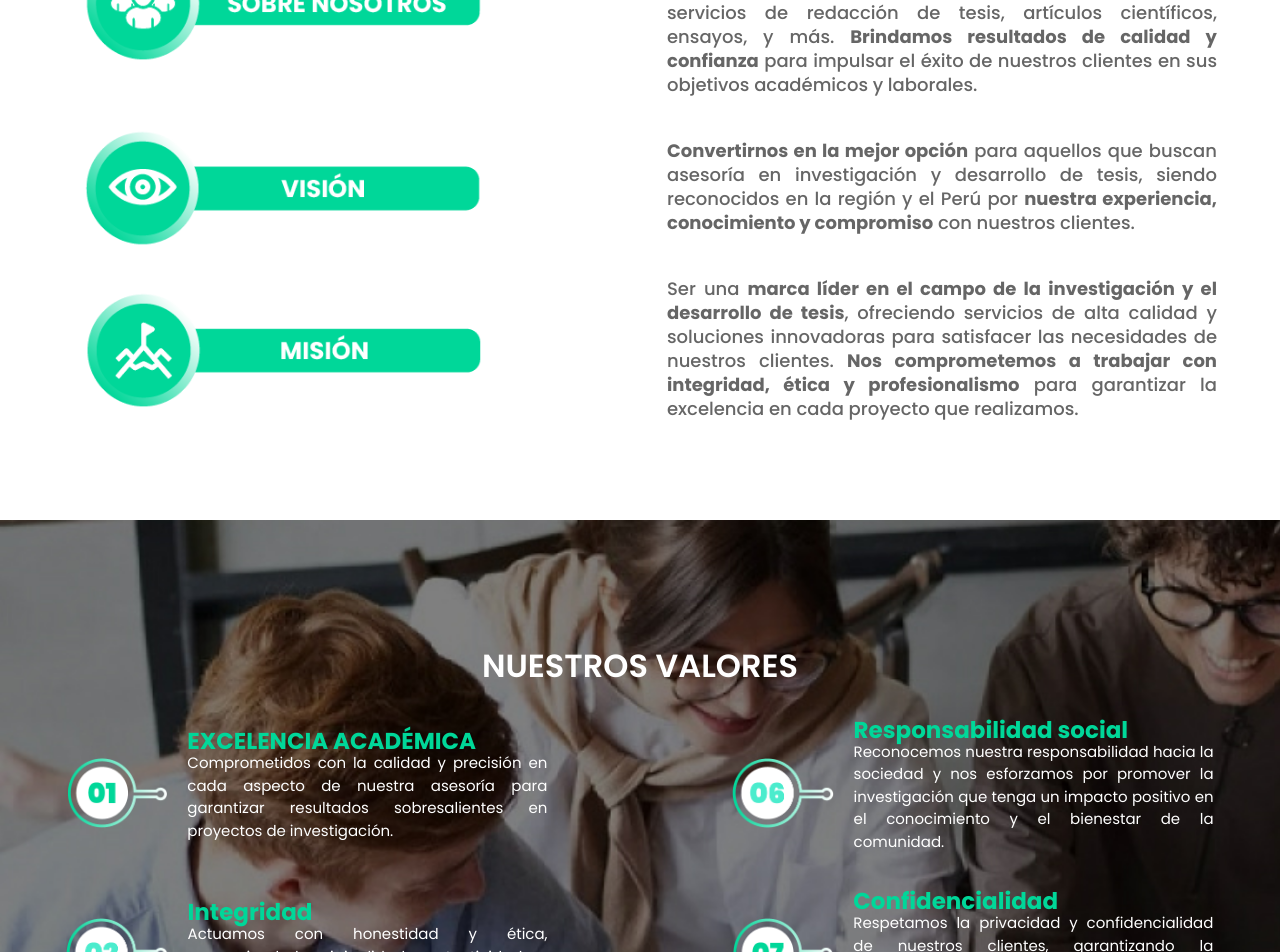
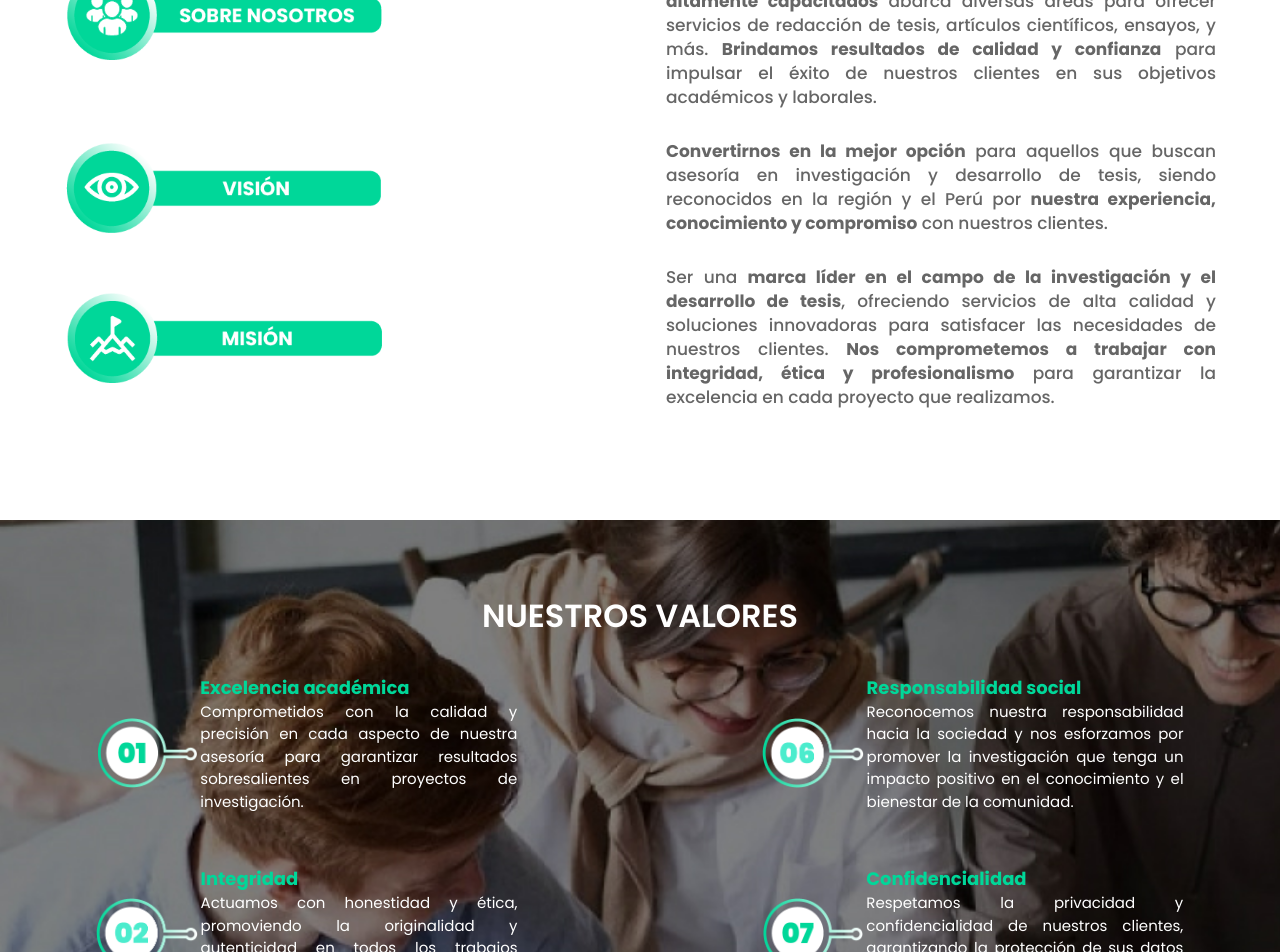
Before and after one commit to CJRS1/AMDDI, a React (Create React App) app in the folder amddi_project/: page /nosotros in a window 1280 px wide. Shown: the part 960-1912 px from the top of the page. Built offline with nearby package versions, Linux system fonts and the light colour scheme.

Commit message:
Hacièndolo responsive 100% v1

```diff
--- a/amddi_project/src/components/Nosotros.js
+++ b/amddi_project/src/components/Nosotros.js
@@ -237,7 +237,7 @@ export default function Nosotros() {
                         <div className="valor_card">
                             <img className="img-valor" src={require('../images/Nosotros/v1.png')} alt='valor_1' />
                             <div className="valor_description">
-                                <h3>EXCELENCIA ACADÉMICA</h3>
+                                <h3>Excelencia académica</h3>
                                 <p>Comprometidos con la calidad y precisión en cada aspecto de nuestra asesoría para garantizar resultados sobresalientes en proyectos de investigación.</p>
                             </div>
                         </div>
@@ -304,7 +304,7 @@ export default function Nosotros() {
                             <img className="img-valor" src={require('../images/Nosotros/v10.png')} alt='valor_10' />
                             <div className="valor_description">
                                 <h3>Empoderamiento académico</h3>
-                                <p>Nos dedicamos a empoderar a nuestros clientes con conocimientos y habilidades que les permitan ser investigadores autónomos y competentes. Buscamos fortalecer sus capacidades intelectuales y técnicas para que puedan abordar futuros desafíos académicos y profesionales con confianza y éxito.</p>
+                                <p>Potenciamos a clientes con habilidades para investigación autónoma, fortaleciendo capacidades intelectuales y técnicas, listos para desafíos académicos y profesionales.</p>
                             </div>
                         </div>
                     </div>
--- a/amddi_project/src/styles/Nosotros.css
+++ b/amddi_project/src/styles/Nosotros.css
@@ -427,6 +427,7 @@ section {
 }
 @media (min-width: 769px) and (max-width: 1480px) {
   .quienessomos-container {
+    padding-left: 0;
     height: 90%;
   }
   .quienessomos-card {
@@ -438,4 +439,26 @@ section {
   .fila {
     height: 100%;
   }
+  .img-logo2 {
+    width: 320px;
+  }
+  .quienessomos_description h4 {
+    font-size: 17px !important;
+  }
+  .valor_description {
+    width: 320px !important;
+    padding-left: 3px;
+  }
+  .valor_description h3 {
+    font-size: 18px !important;
+  }
+  .valor_card {
+    height: 180px !important;
+  }
+  .footer_container {
+    height: auto !important;
+  }
+  .footer-description {
+    height: 100%;
+  }
 }/*# sourceMappingURL=Nosotros.css.map */
--- a/amddi_project/src/styles/Nosotros.scss
+++ b/amddi_project/src/styles/Nosotros.scss
@@ -1,4 +1,4 @@
-@import 'Variables';
+@import "Variables";
 
 .amddi_container {
   max-height: 500vh;
@@ -7,7 +7,6 @@
   flex-direction: column;
   justify-content: space-around !important;
   padding-top: 120px;
-
 }
 
 .carousel_nosotros {
@@ -36,7 +35,6 @@
   padding: 0 0 0 20px;
   border-radius: 10px;
   position: relative;
-
 }
 
 .quienessomos-card {
@@ -46,7 +44,6 @@
   width: 90%;
   margin-bottom: 30px;
 }
-
 
 .quienessomos-card {
   display: flex;
@@ -71,7 +68,7 @@
 
 #accordionExample {
   width: 500px;
-    padding: 20px 0 0 0 !important
+  padding: 20px 0 0 0 !important;
 }
 
 .img-logo2 {
@@ -88,10 +85,9 @@
   background-size: cover !important;
   background-repeat: no-repeat !important;
   height: 140vh !important;
-    h2{
+  h2 {
     font-weight: 600;
   }
-
 }
 
 .valores {
@@ -102,35 +98,34 @@
   padding-top: 20px;
 }
 
-.valores_primeros{
+.valores_primeros {
   width: 550px;
 }
 
-.valor_card{
+.valor_card {
   display: flex;
   height: 160px;
 }
 
-.valor_description{
+.valor_description {
   width: 450px;
   padding-left: 20px;
   display: flex;
   flex-direction: column;
   justify-content: flex-start;
   align-items: flex-start;
-    h3{
+  h3 {
     font-size: 23px !important;
     color: $verde-lima !important;
     height: 16px !important;
     font-weight: 700;
   }
-    p{
-
+  p {
     text-align: justify;
   }
 }
 
-.img-valor{
+.img-valor {
   height: 120px;
 }
 
@@ -148,7 +143,6 @@
 
 .accordion-collapse {
   background-color: $verde-lima !important;
-
 }
 
 .accordion-button::before {
@@ -173,11 +167,11 @@
     width: 100%;
   }
 
-    .img-valor{
+  .img-valor {
     height: 70px !important;
   }
 
-    .valores-container{
+  .valores-container {
     height: 150vh !important;
     width: 100%;
     background-size: cover !important;
@@ -190,7 +184,7 @@
     height: auto;
   }
 
-    .valores_primeros{
+  .valores_primeros {
     width: 100%;
   }
   .valores {
@@ -203,11 +197,10 @@
     width: 100%;
     padding-left: 5px;
     padding-right: 5px;
-        h3{
-
+    h3 {
       font-size: 15px !important;
     }
-        p{
+    p {
       font-size: 10px !important;
     }
   }
@@ -224,10 +217,9 @@
   .quienessomos-card {
     flex-direction: column;
     width: 90%;
-
   }
 
-    .quienessomos-container{
+  .quienessomos-container {
     height: 100%;
     padding-left: 0 !important;
   }
@@ -240,9 +232,7 @@
     margin-top: 20px;
     width: 100%;
   }
-
 }
-
 
 @media (min-width: 1500px) {
   .vimi-container {
@@ -289,10 +279,10 @@
   // .valores {
   //     width: 650px !important;
   // }
-    .valores-container{
+  .valores-container {
     height: 110vh !important;
   }
-    .valores{
+  .valores {
     width: 70%;
   }
 
@@ -331,36 +321,60 @@
   .quienessomos-descripcion {
     width: 680px;
   }
-    .quienessomos-container{
+  .quienessomos-container {
     width: 70% !important;
     height: 90%;
     margin-top: 50px;
   }
-    .quienessomos-card{
+  .quienessomos-card {
     width: 80%;
     margin-bottom: 80px;
   }
 }
 
 @media (min-width: 769px) and (max-width: 1480px) {
-
-
-.quienessomos-container{
+  .quienessomos-container {
+    padding-left: 0;
     height: 90%;
   }
-.quienessomos-card{
+  .quienessomos-card {
     width: 80%;
   }
-.valores{
+  .valores {
     width: 95%;
   }
 
-.fila{
+  .fila {
     height: 100%;
   }
 
-.img-logo2{
-    width: 320px !important;
+  .img-logo2 {
+    width: 320px;
   }
 
+  .quienessomos_description {
+    h4 {
+      font-size: 17px !important;
     }
+  }
+
+.valor_description{
+    width: 320px !important;
+    padding-left: 3px;
+    h3{
+        font-size: 18px !important;
+        }
+    }
+
+.valor_card{
+    height: 180px !important;
+    }
+
+.footer_container{
+    height: auto !important;
+    }
+
+.footer-description{
+    height: 100%;
+    }
+}
```
Also changed, not shown: 1 other file (tests, documents, lock files or other folders). Lines whose indentation alone changed are shown as unchanged.
